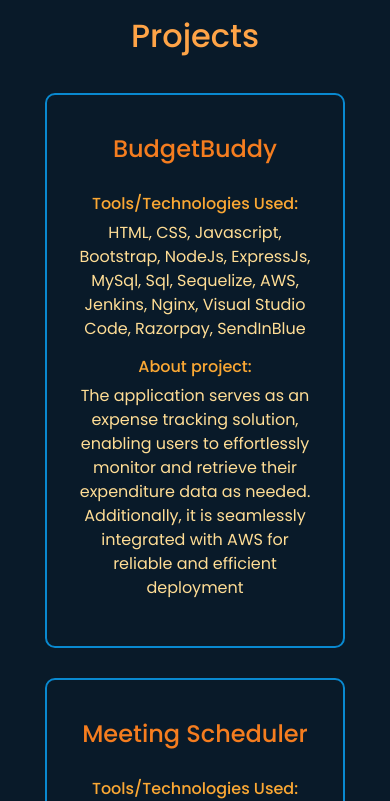
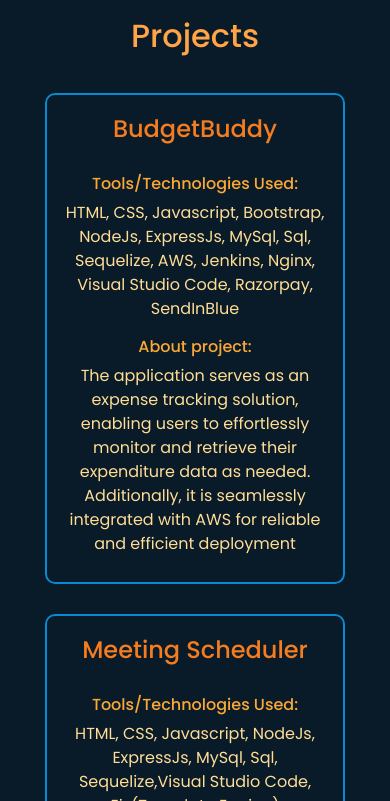
Before and after one commit to Manojkumar144/PersonalPortfolio, a website: page views/index.html in a window 390 px wide. Shown: the part 1643-2444 px from the top of the page. Drawn offline with nearby package versions, Linux system fonts and the light colour scheme; files that its build step writes are made by us from their sources; files whose address does not match are found by name.

Commit message:
updated the design margin.

```diff
--- a/public/css/indexStyles.css
+++ b/public/css/indexStyles.css
@@ -120,6 +120,16 @@ img:hover{
       }
       .home-sci a{
         position: relative;
+      }
+
+      .project-form{
+        text-align: center;
+      }
+      .project1{
+        display:inline-block;
+      margin:auto;
+       margin-top: 30px;
+      padding:10px;
       }
   }
 
@@ -362,12 +372,11 @@ img:hover{
 }
 .project1{
   display:inline-block;
-margin:auto;
+margin-bottom:auto;
 margin-right:30px;
 margin-left:30px;
-margin-top: 30px;
-padding:auto;
-padding: 30px;
+ margin-top: 30px;
+padding:10px;
 }
 
 
```
